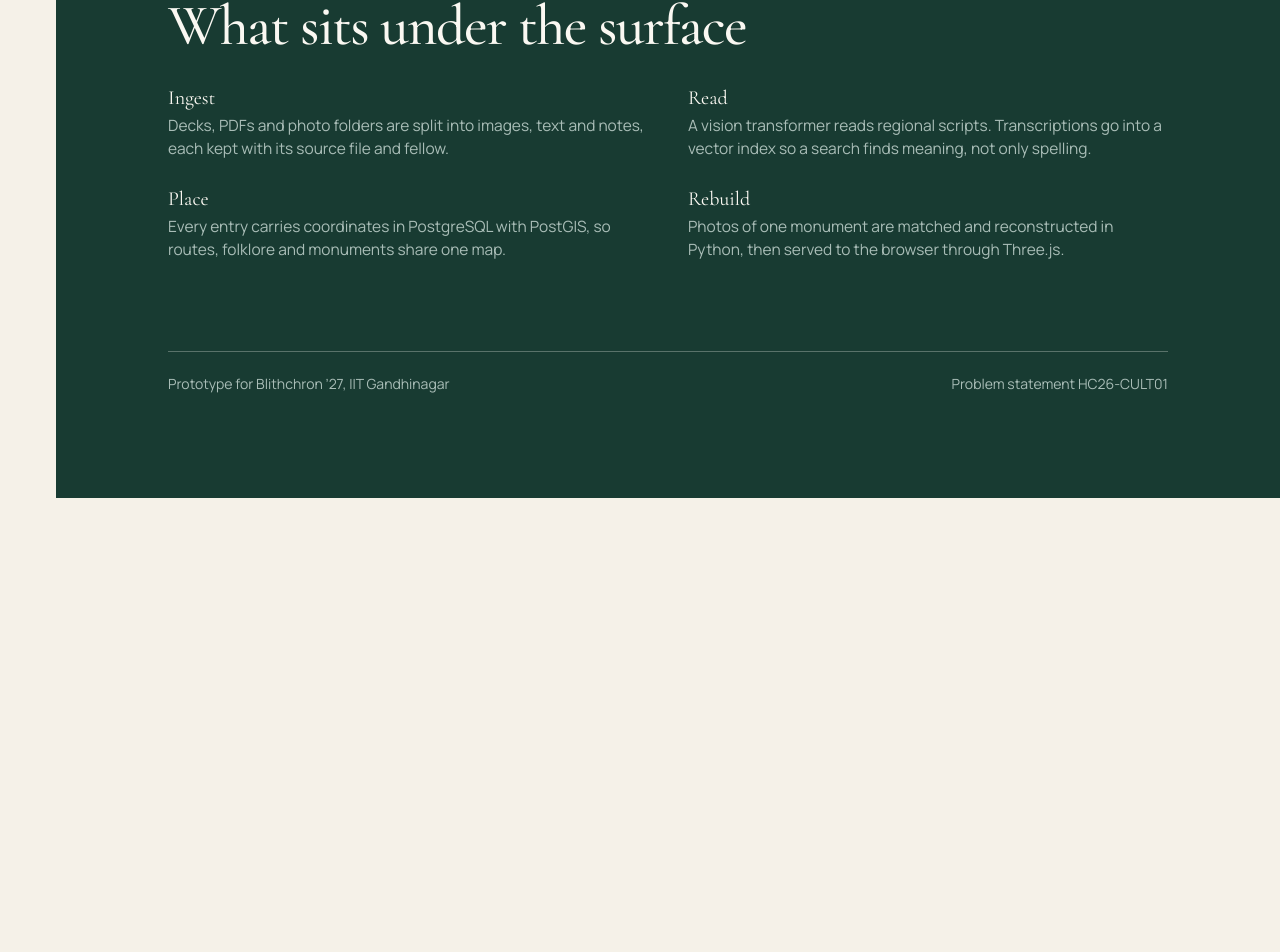
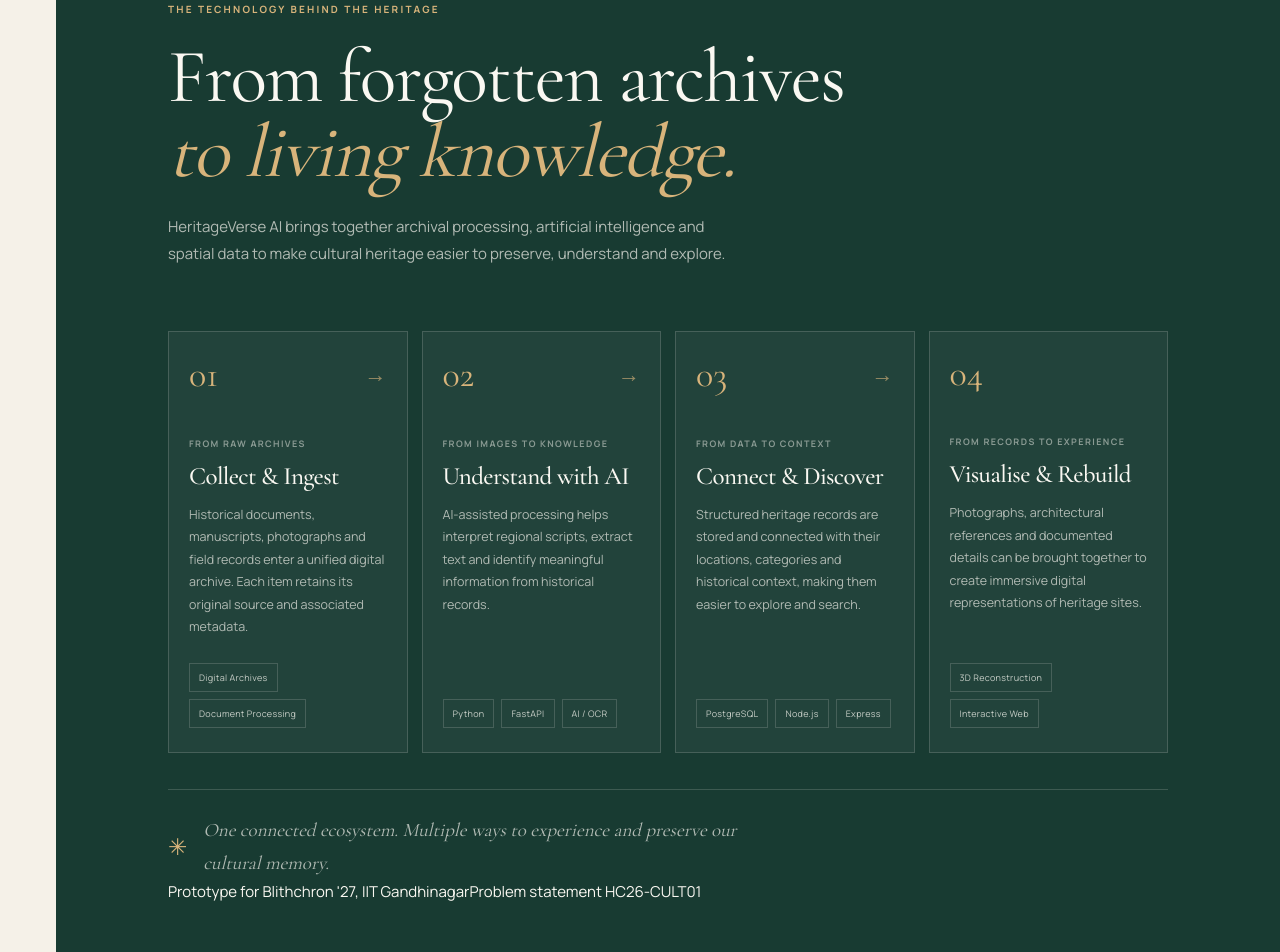
Before and after one commit to Nehayadav42/Hackculters, a React app in the folder Frontend/: page / in a window 1280 px wide. Shown: the part 5540-6492 px from the top of the page. Before the commit the page ends 6038 px from the top, so only its background shows below. Built offline with nearby package versions, Linux system fonts and the light colour scheme; the HTML template or start-up script is replaced by a standard one.

Commit message:
Improve architecture showcase

```diff
--- a/Frontend/src/components/layout/Footer.jsx
+++ b/Frontend/src/components/layout/Footer.jsx
@@ -1,7 +1,7 @@
 export default function Footer() {
   return (
     <footer>
-      <span>Prototype for Blithchron ’27, IIT Gandhinagar</span>
+      <span>Prototype for Blithchron '27, IIT Gandhinagar</span>
       <span>Problem statement HC26-CULT01</span>
     </footer>
   );
--- a/Frontend/src/components/sections/Architecture.jsx
+++ b/Frontend/src/components/sections/Architecture.jsx
@@ -5,15 +5,64 @@ import { ARCHITECTURE } from "../../data/architecture.js";
 export default function Architecture() {
   return (
     <Section tone="s4" dark>
-      <h2>What sits under the surface</h2>
-      <dl className="stack">
-        {ARCHITECTURE.map(({ title, text }) => (
-          <div key={title}>
-            <dt>{title}</dt>
-            <dd>{text}</dd>
-          </div>
-        ))}
-      </dl>
+      <div className="architecture">
+        <div className="architecture-heading">
+          <span className="eyebrow">
+            THE TECHNOLOGY BEHIND THE HERITAGE
+          </span>
+
+          <h2>
+            From forgotten archives
+            <br />
+            <span>to living knowledge.</span>
+          </h2>
+
+          <p className="architecture-intro">
+            HeritageVerse AI brings together archival processing,
+            artificial intelligence and spatial data to make
+            cultural heritage easier to preserve, understand and explore.
+          </p>
+        </div>
+
+        <div className="architecture-flow">
+          {ARCHITECTURE.map((stage, index) => (
+            <article className="architecture-card" key={stage.id}>
+              <div className="architecture-card-top">
+                <span className="architecture-number">{stage.id}</span>
+
+                {index !== ARCHITECTURE.length - 1 && (
+                  <span className="architecture-connector" aria-hidden="true">
+                    →
+                  </span>
+                )}
+              </div>
+
+              <span className="architecture-subtitle">
+                {stage.subtitle}
+              </span>
+
+              <h3>{stage.title}</h3>
+
+              <p>{stage.text}</p>
+
+              <div className="architecture-technologies">
+                {stage.technologies.map((technology) => (
+                  <span key={technology}>{technology}</span>
+                ))}
+              </div>
+            </article>
+          ))}
+        </div>
+
+        <div className="architecture-note">
+          <span className="architecture-note-mark">✳</span>
+          <p>
+            One connected ecosystem. Multiple ways to experience
+            and preserve our cultural memory.
+          </p>
+        </div>
+      </div>
+
       <Footer />
     </Section>
   );
--- a/Frontend/src/data/architecture.js
+++ b/Frontend/src/data/architecture.js
@@ -1,6 +1,30 @@
 export const ARCHITECTURE = [
-  { title: "Ingest", text: "Decks, PDFs and photo folders are split into images, text and notes, each kept with its source file and fellow." },
-  { title: "Read", text: "A vision transformer reads regional scripts. Transcriptions go into a vector index so a search finds meaning, not only spelling." },
-  { title: "Place", text: "Every entry carries coordinates in PostgreSQL with PostGIS, so routes, folklore and monuments share one map." },
-  { title: "Rebuild", text: "Photos of one monument are matched and reconstructed in Python, then served to the browser through Three.js." },
+  {
+    id: "01",
+    title: "Collect & Ingest",
+    subtitle: "FROM RAW ARCHIVES",
+    text: "Historical documents, manuscripts, photographs and field records enter a unified digital archive. Each item retains its original source and associated metadata.",
+    technologies: ["Digital Archives", "Document Processing"],
+  },
+  {
+    id: "02",
+    title: "Understand with AI",
+    subtitle: "FROM IMAGES TO KNOWLEDGE",
+    text: "AI-assisted processing helps interpret regional scripts, extract text and identify meaningful information from historical records.",
+    technologies: ["Python", "FastAPI", "AI / OCR"],
+  },
+  {
+    id: "03",
+    title: "Connect & Discover",
+    subtitle: "FROM DATA TO CONTEXT",
+    text: "Structured heritage records are stored and connected with their locations, categories and historical context, making them easier to explore and search.",
+    technologies: ["PostgreSQL", "Node.js", "Express"],
+  },
+  {
+    id: "04",
+    title: "Visualise & Rebuild",
+    subtitle: "FROM RECORDS TO EXPERIENCE",
+    text: "Photographs, architectural references and documented details can be brought together to create immersive digital representations of heritage sites.",
+    technologies: ["3D Reconstruction", "Interactive Web"],
+  },
 ];
--- a/Frontend/src/styles/architecture.css
+++ b/Frontend/src/styles/architecture.css
@@ -1,7 +1,196 @@
-.stack{display:grid;grid-template-columns:repeat(2,minmax(0,1fr));gap:26px 40px;margin-top:6px}
-.stack dt{font:400 20px var(--serif);margin:0 0 4px} .stack dd{margin:0;color:#A9BDB7;font-size:15.5px;line-height:1.5}
-footer{margin-top:90px;padding-top:20px;border-top:1px solid rgba(238,241,234,.3);font-size:14px;color:#A9BDB7;display:flex;justify-content:space-between;flex-wrap:wrap;gap:8px}
+/* Architecture section */
 
-@media (max-width:860px){
-  .stack{grid-template-columns:1fr}
+.architecture {
+  width: 100%;
 }
+
+.architecture-heading {
+  max-width: 720px;
+  margin-bottom: 64px;
+}
+
+.architecture-heading .eyebrow {
+  display: inline-block;
+  margin-bottom: 22px;
+  color: var(--gold-light);
+  font-size: 10px;
+  font-weight: 700;
+  letter-spacing: 2.2px;
+}
+
+.architecture-heading h2 {
+  margin: 0;
+  color: var(--paper);
+  font-family: var(--serif);
+  font-size: clamp(42px, 6vw, 76px);
+  font-weight: 400;
+  line-height: 0.98;
+  letter-spacing: -1.5px;
+}
+
+.architecture-heading h2 span {
+  color: var(--gold-light);
+  font-style: italic;
+}
+
+.architecture-intro {
+  max-width: 570px;
+  margin-top: 24px;
+  color: rgba(250, 248, 242, 0.68);
+  font-size: 15px;
+  line-height: 1.8;
+}
+
+/* Four-stage flow */
+
+.architecture-flow {
+  display: grid;
+  grid-template-columns: repeat(4, minmax(0, 1fr));
+  gap: 14px;
+  align-items: stretch;
+}
+
+.architecture-card {
+  position: relative;
+  display: flex;
+  flex-direction: column;
+  min-height: 330px;
+  padding: 24px 20px;
+  border: 1px solid rgba(250, 248, 242, 0.16);
+  background: rgba(250, 248, 242, 0.045);
+  transition:
+    background var(--transition),
+    border-color var(--transition),
+    transform var(--transition);
+}
+
+.architecture-card:hover {
+  transform: translateY(-5px);
+  border-color: rgba(216, 180, 123, 0.55);
+  background: rgba(250, 248, 242, 0.085);
+}
+
+.architecture-card-top {
+  display: flex;
+  align-items: center;
+  justify-content: space-between;
+  margin-bottom: 42px;
+}
+
+.architecture-number {
+  color: var(--gold-light);
+  font-family: var(--serif);
+  font-size: 36px;
+  line-height: 1;
+}
+
+.architecture-connector {
+  color: rgba(216, 180, 123, 0.65);
+  font-size: 22px;
+}
+
+.architecture-subtitle {
+  margin-bottom: 12px;
+  color: rgba(250, 248, 242, 0.48);
+  font-size: 9px;
+  font-weight: 700;
+  letter-spacing: 1.4px;
+}
+
+.architecture-card h3 {
+  margin: 0 0 14px;
+  color: var(--paper);
+  font-family: var(--serif);
+  font-size: 25px;
+  font-weight: 500;
+}
+
+.architecture-card p {
+  margin: 0 0 24px;
+  color: rgba(250, 248, 242, 0.66);
+  font-size: 12.5px;
+  line-height: 1.8;
+}
+
+.architecture-technologies {
+  display: flex;
+  flex-wrap: wrap;
+  gap: 7px;
+  margin-top: auto;
+}
+
+.architecture-technologies span {
+  padding: 6px 9px;
+  border: 1px solid rgba(250, 248, 242, 0.16);
+  color: rgba(250, 248, 242, 0.76);
+  font-size: 9px;
+  letter-spacing: 0.3px;
+}
+
+/* Closing statement */
+
+.architecture-note {
+  display: flex;
+  align-items: center;
+  gap: 16px;
+  margin-top: 36px;
+  padding-top: 24px;
+  border-top: 1px solid rgba(250, 248, 242, 0.16);
+}
+
+.architecture-note-mark {
+  color: var(--gold-light);
+  font-size: 23px;
+}
+
+.architecture-note p {
+  margin: 0;
+  color: rgba(250, 248, 242, 0.68);
+  font-family: var(--serif);
+  font-size: 19px;
+  font-style: italic;
+}
+
+/* Responsive layout */
+
+@media (max-width: 1050px) {
+  .architecture-flow {
+    grid-template-columns: repeat(2, minmax(0, 1fr));
+  }
+
+  .architecture-card {
+    min-height: 290px;
+  }
+}
+
+@media (max-width: 600px) {
+  .architecture-heading {
+    margin-bottom: 42px;
+  }
+
+  .architecture-heading h2 {
+    font-size: 45px;
+  }
+
+  .architecture-flow {
+    grid-template-columns: 1fr;
+    gap: 12px;
+  }
+
+  .architecture-card {
+    min-height: auto;
+    padding: 22px;
+  }
+
+  .architecture-card-top {
+    margin-bottom: 28px;
+  }
+
+  .architecture-card p {
+    font-size: 13px;
+  }
+
+  .architecture-note {
+    align-items: flex-start;
+  }
+}
```
